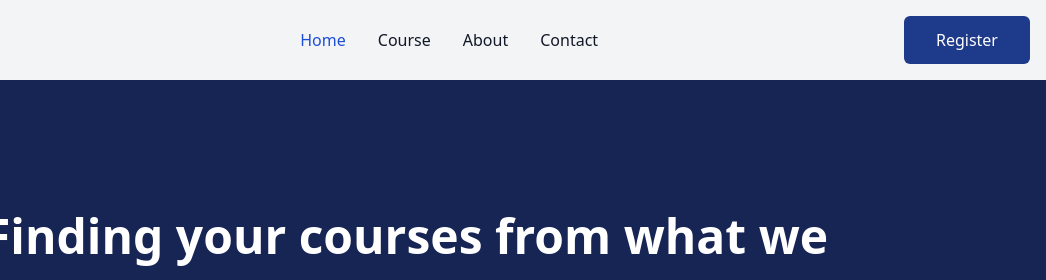
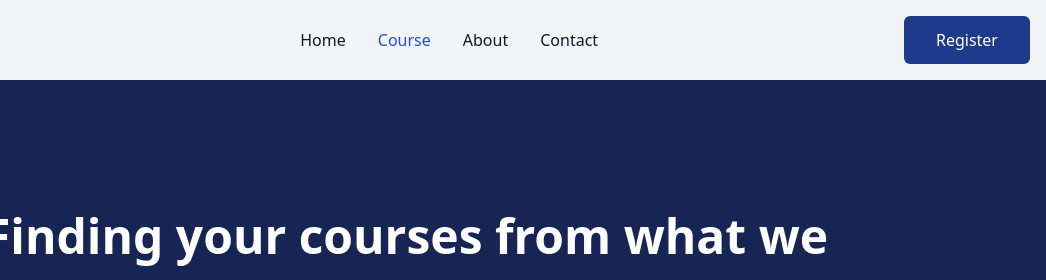
Before and after one commit to SothibHeng/e-learning, a plain HTML site: page pags/course.html in a window 1280 px wide. Shown: the top 280 px of the page, 234-1280 px from the left. Drawn offline with nearby package versions, Linux system fonts and the light colour scheme; files that its build step writes are made by us from their sources.

```diff
--- a/pags/course.html
+++ b/pags/course.html
@@ -45,14 +45,14 @@
                         class="flex flex-col p-4 md:p-0 mt-4 rounded-lg md:space-x-8 rtl:space-x-reverse md:flex-row md:mt-0 md:border-0">
                         <li>
                             <a href="../index.html"
-                                class="block py-2 px-3 text-white bg-blue-700 rounded md:bg-transparent md:text-blue-700 md:p-0 md:dark:text-blue-500"
-                                aria-current="page">Home</a>
+                                class="block py-2 px-3 text-gray-900 rounded hover:bg-gray-100 md:hover:bg-transparent md:hover:text-blue-700 md:p-0 md:dark:hover:text-blue-500 dark:text-white dark:hover:bg-gray-700 dark:hover:text-white md:dark:hover:bg-transparent dark:border-gray-700">
+                                Home
+                            </a>
                         </li>
                         <li>
                             <a href="./course.html"
-                                class="block py-2 px-3 text-gray-900 rounded hover:bg-gray-100 md:hover:bg-transparent md:hover:text-blue-700 md:p-0 md:dark:hover:text-blue-500 dark:text-white dark:hover:bg-gray-700 dark:hover:text-white md:dark:hover:bg-transparent dark:border-gray-700">
-                                Course
-                            </a>
+                                class="block py-2 px-3 text-white bg-blue-700 rounded md:bg-transparent md:text-blue-700 md:p-0 md:dark:text-blue-500"
+                                aria-current="page">Course</a>
                         </li>
                         <li>
                             <a href="./about.html"
```
